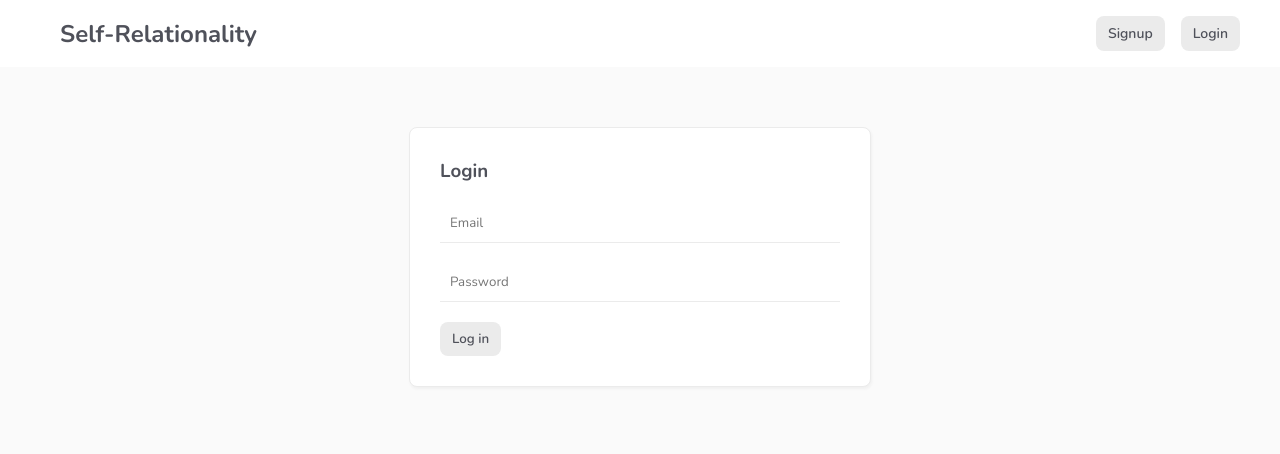
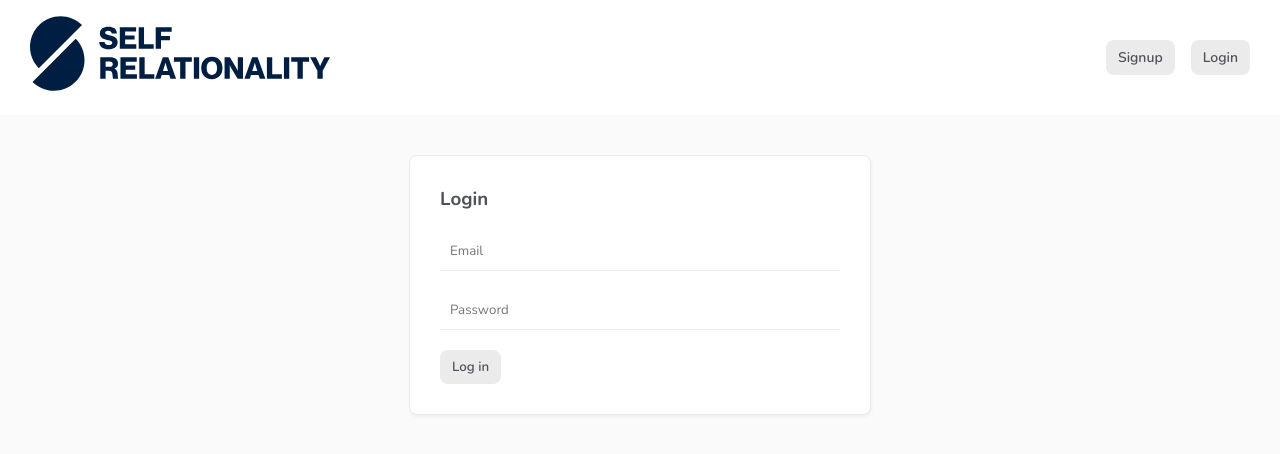
Before and after one commit to docfrawley/srsite, a Vue app: page /login in a window 1280 px wide. Shown: the top 454 px of the page. Built offline with nearby package versions, Linux system fonts and the light colour scheme; no server answers.

Commit message:
added logo

```diff
--- a/src/components/Navbar.vue
+++ b/src/components/Navbar.vue
@@ -2,14 +2,58 @@
   <div class="navbar">
     <nav>
       <h1>
-        <router-link :to="{ name: 'home' }">Self-Relationality</router-link>
+        <router-link :to="{ name: 'home' }">
+          <svg id="a" xmlns="http://www.w3.org/2000/svg" width="650.53" height="161.47" viewBox="0 0 650.53 161.47">
+            <g>
+              <path d="M112.74,19.04c-25.91-25.51-67.58-25.39-93.34,.36-25.75,25.75-25.87,67.43-.36,93.34L112.74,19.04Z"
+                fill="#001e41" />
+              <path d="M5.42,142.43c25.91,25.51,67.58,25.39,93.34-.36s25.87-67.43,.36-93.34L5.42,142.43Z"
+                fill="#001e41" />
+            </g>
+            <g>
+              <path
+                d="M150.16,55.64h11.61c.52,4.7,3.59,6.65,9.13,6.65,3.78,0,7.5-1.37,7.5-4.89,0-3.72-3.78-4.5-10.18-6.07-8.09-1.89-16.63-4.37-16.63-14.15s8.09-14.35,18.52-14.35,17.94,4.57,18.39,14.35h-11.28c-.46-3.59-3.2-5.61-7.5-5.61-4.04,0-6.72,1.76-6.72,4.37,0,3.26,3.59,4.04,10.57,5.61,8.67,2.02,16.5,4.7,16.5,14.68s-8.35,15.2-19.11,15.2c-12.39,0-20.55-5.48-20.81-15.78Z"
+                fill="#001e41" />
+              <path d="M194.77,23.68h35.35v9.52h-23.81v8.35h20.42v9h-20.42v9.98h24.2v9.78h-35.75V23.68Z"
+                fill="#001e41" />
+              <path d="M235.72,23.68h11.55V60.53h20.94v9.78h-32.48V23.68Z" fill="#001e41" />
+              <path d="M272.57,23.68h34.7v9.72h-23.16v9.46h19.37v9.33h-19.37v18.13h-11.55V23.68Z" fill="#001e41" />
+              <path
+                d="M152.37,88.9h22.31c9.26,0,16.31,4.76,16.31,13.44,0,5.41-2.67,9.39-8.09,11.28v.2c4.04,1.37,6.13,3.91,6.78,8.54,.98,6.13,.33,12,1.96,12.59v.59h-11.22c-1.24-.72-1.04-6.2-1.76-10.83-.59-4.31-2.8-6.65-7.76-6.65h-6.98v17.48h-11.55v-46.64Zm20.22,20.61c4.57,0,6.91-2.15,6.91-5.67s-2.22-5.81-6.65-5.81h-8.94v11.48h8.67Z"
+                fill="#001e41" />
+              <path d="M196.14,88.9h35.35v9.52h-23.81v8.35h20.42v9h-20.42v9.98h24.2v9.78h-35.75v-46.64Z"
+                fill="#001e41" />
+              <path d="M237.09,88.9h11.55v36.85h20.94v9.78h-32.48v-46.64Z" fill="#001e41" />
+              <path
+                d="M288.1,88.9h11.87l16.83,46.64h-12.13l-2.74-8.41h-16.31l-2.67,8.41h-11.61l16.76-46.64Zm11.15,29.94l-3.52-11.28c-.78-2.41-1.83-6.59-1.83-6.59h-.13s-1.11,4.17-1.89,6.59l-3.59,11.28h10.96Z"
+                fill="#001e41" />
+              <path d="M325.66,98.68h-13.57v-9.78h38.81v9.78h-13.7v36.85h-11.55v-36.85Z" fill="#001e41" />
+              <path d="M355.27,88.9h11.55v46.64h-11.55v-46.64Z" fill="#001e41" />
+              <path
+                d="M371.32,112.31c0-13.96,8.94-24.33,23.03-24.33s23.09,10.37,23.09,24.33-8.94,24.33-23.09,24.33-23.03-10.37-23.03-24.33Zm34.38,0c0-8.48-3.72-15-11.28-15s-11.35,6.52-11.35,15,3.85,14.94,11.35,14.94,11.28-6.46,11.28-14.94Z"
+                fill="#001e41" />
+              <path
+                d="M421.93,88.9h11.61l13.83,23.42c.72,1.3,3.2,5.94,3.2,5.94h.13s-.13-5.61-.13-7.24v-22.11h11.28v46.64h-11.61l-13.7-23.09c-.78-1.24-3.33-6.26-3.33-6.26h-.13s.13,6,.13,7.63v21.72h-11.28v-46.64Z"
+                fill="#001e41" />
+              <path
+                d="M481.74,88.9h11.87l16.83,46.64h-12.13l-2.74-8.41h-16.31l-2.67,8.41h-11.61l16.76-46.64Zm11.15,29.94l-3.52-11.28c-.78-2.41-1.83-6.59-1.83-6.59h-.13s-1.11,4.17-1.89,6.59l-3.59,11.28h10.96Z"
+                fill="#001e41" />
+              <path d="M513.69,88.9h11.55v36.85h20.94v9.78h-32.48v-46.64Z" fill="#001e41" />
+              <path d="M550.61,88.9h11.55v46.64h-11.55v-46.64Z" fill="#001e41" />
+              <path d="M580.02,98.68h-13.57v-9.78h38.81v9.78h-13.7v36.85h-11.55v-36.85Z" fill="#001e41" />
+              <path
+                d="M623.2,118.32l-15.78-29.42h12.59l6,12.07c1.57,3.2,3.07,7.11,3.07,7.11h.13s1.63-3.91,3.2-7.11l5.94-12.07h12.2l-15.78,29.42v17.22h-11.54v-17.22Z"
+                fill="#001e41" />
+            </g>
+          </svg>
+        </router-link>
       </h1>
       <div class="links">
         <div v-if="displayName" class="nav_row">
           <div v-if="isAdmin" class="video-admin">
             <router-link class="btn" :to="{ name: 'VideoAdmin' }">Video Admin</router-link>
           </div>
-            <span> Hi there, {{ displayName }}</span>
+          <span> Hi there, {{ displayName }}</span>
 
           <button @click="handleClick">Logout</button>
         </div>
@@ -61,25 +105,24 @@ export default {
 <style scoped>
   .navbar {
     padding: 16px 10px;
-    margin-bottom: 60px;
+    margin-bottom: 40px;
     background: white;
+  }
+
+  .navbar svg {
+    height:75px;
+    width:300px;
   }
   nav {
     display: flex;
     align-items: center;
-    max-width: 1200px;
-    margin: 0 auto;
+    margin: 0 20px;
   }
 
   .nav_row{
     display: flex;
   }
-  nav img {
-    max-height: 60px;
-  }
-  nav h1 {
-    margin-left: 20px;
-  }
+
   nav .links {
     margin-left: auto;
   }
```
Also changed, not shown: 11 other files (tests, documents, lock files or other folders).
